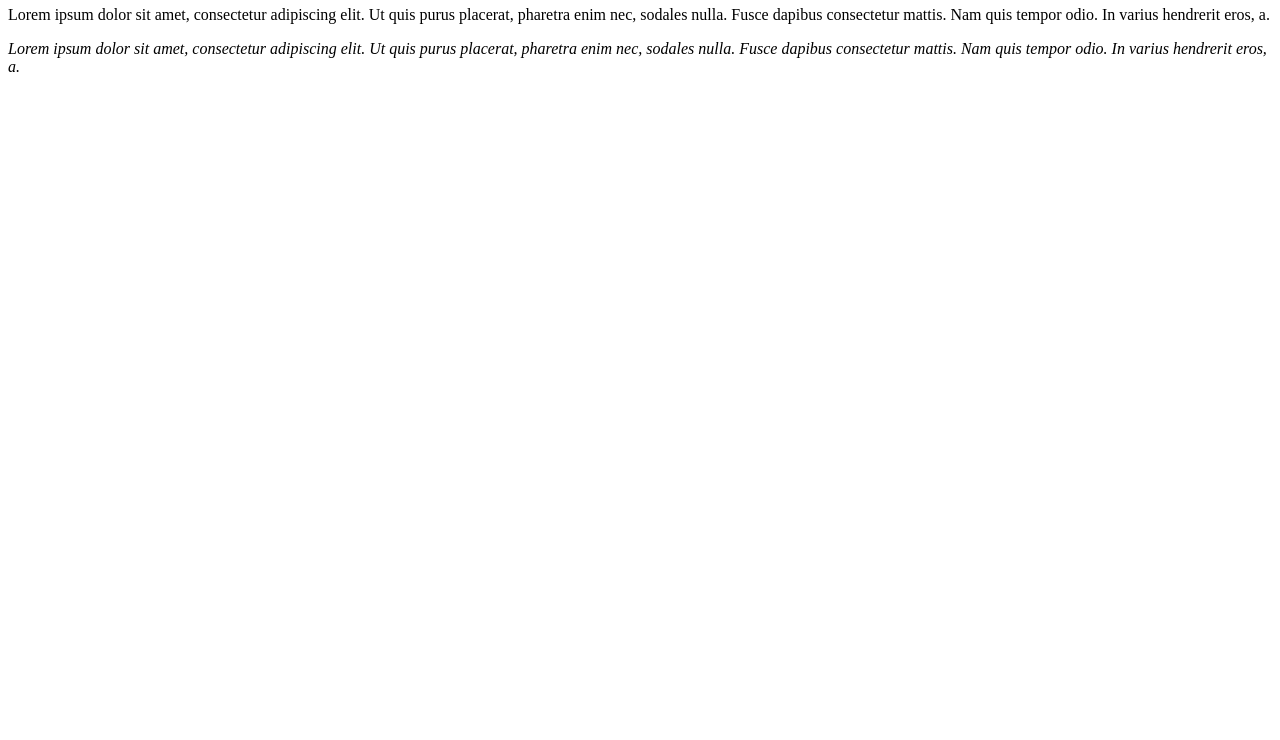
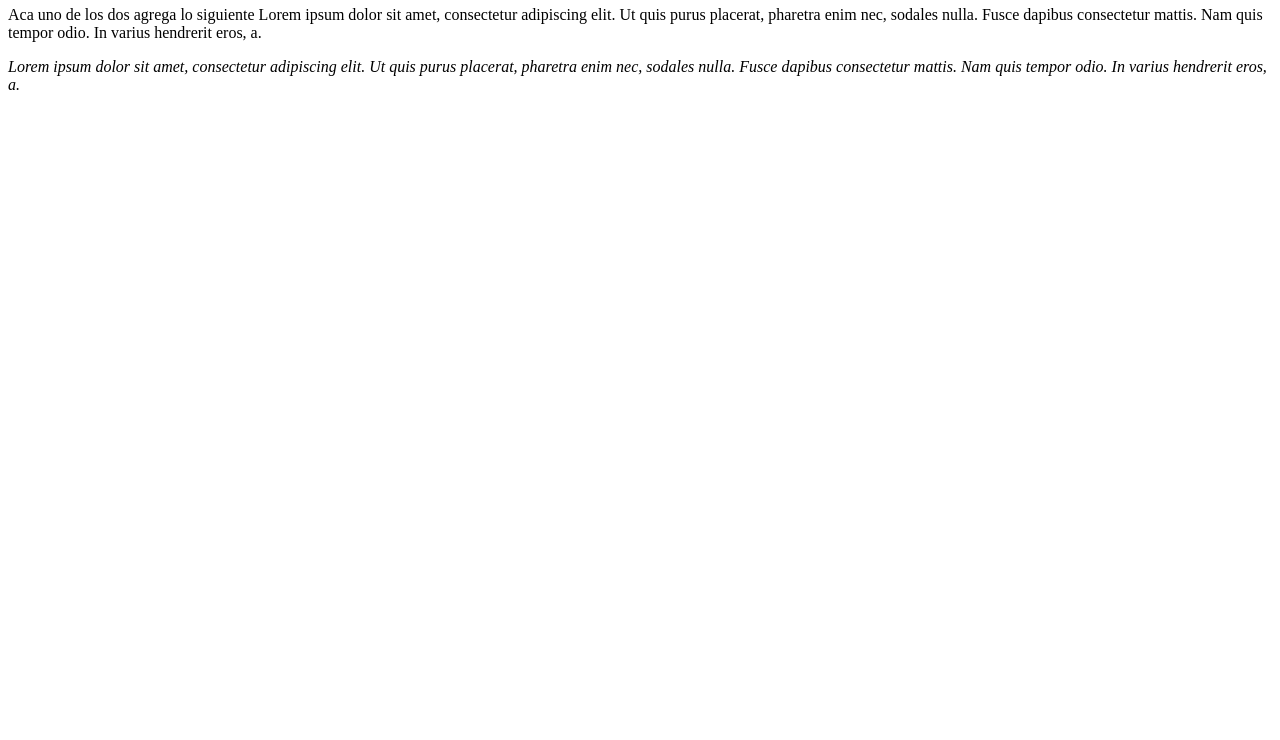
Before and after one commit to PinedaRicard0/testgit, a plain HTML site: page index.html in a window 1280 px wide. Shown: the part 60-800 px from the top of the page. Drawn offline with Linux system fonts and the light colour scheme.

Commit message:
Agregando algo

```diff
--- a/index.html
+++ b/index.html
@@ -6,6 +6,7 @@
         <h1>Este es el título</h1>
         <div>
             <p>
+                Aca uno de los dos agrega lo siguiente
                 Lorem ipsum dolor sit amet, consectetur adipiscing elit. Ut quis purus placerat, pharetra enim nec,
                 sodales nulla. Fusce dapibus consectetur mattis. Nam quis tempor odio. In varius hendrerit eros, a.
             </p>
```
